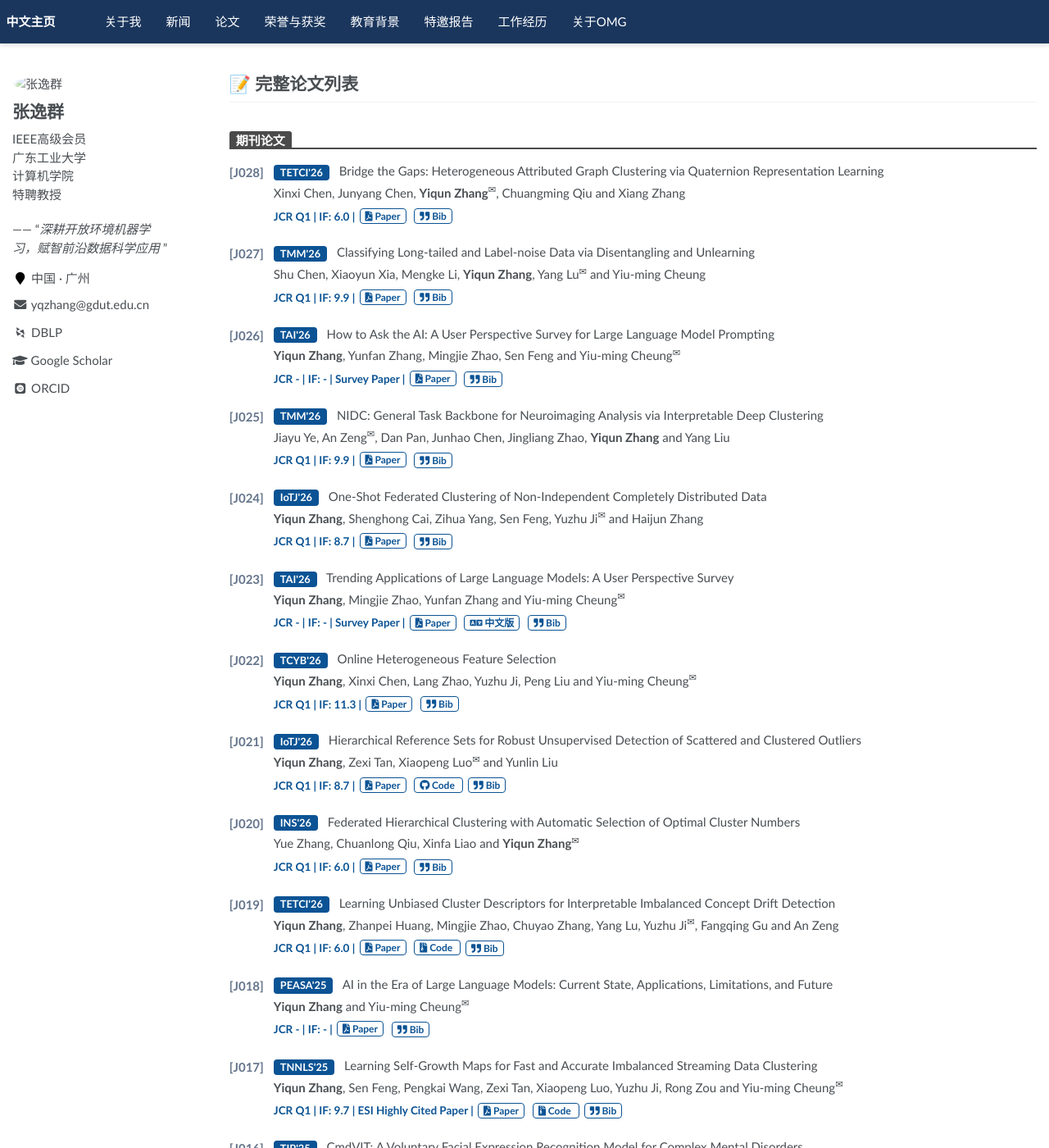
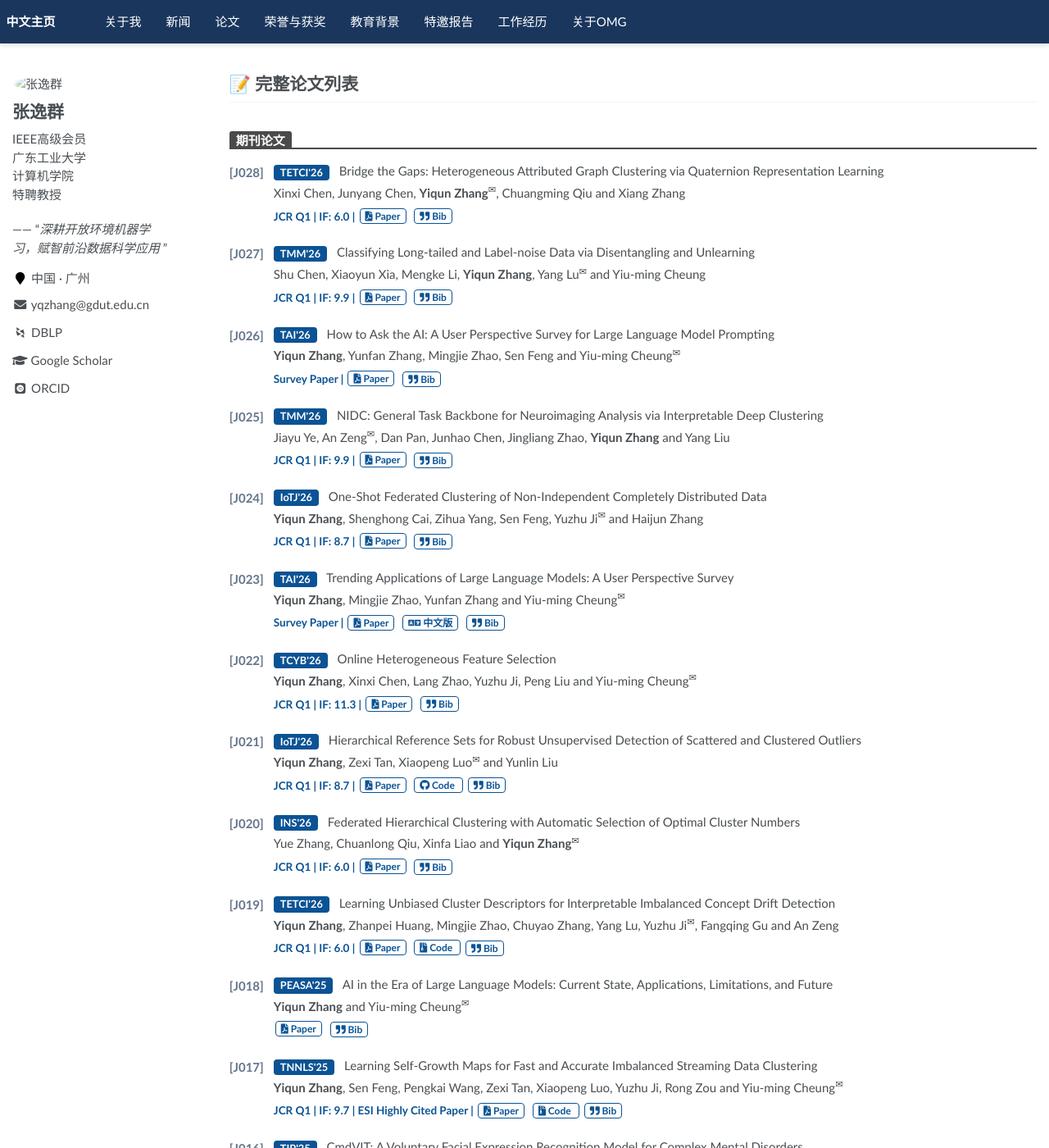
Before and after one commit to yqzhang-Zz/zh-publications, a Jekyll site: the page built from _pages/about.md, in a window 1280 px wide and 1400 px high. Shown: the whole window at 82% size. Built offline with Jekyll 4.4.1, drawn with Linux system fonts in a browser that asks for light colours; some web fonts are replaced; a script that is not in the unit is left out; comment, search, counter and statistics services are not loaded; part of the change alters nothing that is shown.

Commit message:
Update journal_meta.yml

```diff
--- a/_data/journal_meta.yml
+++ b/_data/journal_meta.yml
@@ -80,7 +80,6 @@ ISCLS:
   jcr: "Q1"
   cas: "2区"
 
+TAI:
+
 Other:
-  if: "-"
-  jcr: "-"
-  cas: "-"
```
